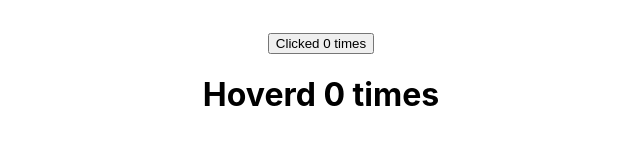
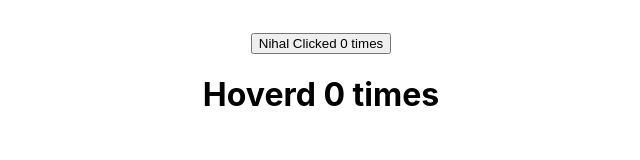
Before and after one commit to nihalshanp/learning-react, a React (Create React App) app: page / in a window 1280 px wide. Shown: the top 160 px of the page, without its empty margins (319-959 px from the left). Built offline with nearby package versions, Linux system fonts and the light colour scheme.

Commit message:
learned sending props and multiple argument in HOC

```diff
--- a/src/App.js
+++ b/src/App.js
@@ -7,7 +7,7 @@ class App extends Component {
   render(){
   return (
     <div className="App">
-        <ClickCounter/>
+        <ClickCounter name='Nihal'/>
         <HoverCounter/>
     </div>
   );
--- a/src/Component/ClickCounter.js
+++ b/src/Component/ClickCounter.js
@@ -8,10 +8,10 @@ class ClickCounter extends Component {
         const { count, incrementCount } = this.props
         return (
             <div>
-                <button onClick={incrementCount}>Clicked {count} times</button>
+                <button onClick={incrementCount}> {this.props.name} Clicked {count} times</button>
             </div>
         )
     }
 }
 
-export default withCounter(ClickCounter)
+export default withCounter(ClickCounter, 5)
--- a/src/Component/HoverCounter.js
+++ b/src/Component/HoverCounter.js
@@ -12,4 +12,4 @@ class HoverCounter extends Component {
     }
 }
 
-export default withCounter(HoverCounter)
+export default withCounter(HoverCounter, 7)
--- a/src/Component/withCounter.js
+++ b/src/Component/withCounter.js
@@ -1,6 +1,6 @@
 import React from 'react';
 
-const withCounter = WrappedComponent => {
+const withCounter = (WrappedComponent, incrementNum) => {
 
     class WithCounter extends React.Component {
 
@@ -13,12 +13,17 @@ const withCounter = WrappedComponent => {
 
         incrementCount = () => {
             this.setState(prevState => {
-                return { count: prevState.count + 1 }
+                return {
+                    count: prevState.count + incrementNum ? incrementNum : 1
+                }
             })
         }
 
         render(){
-            return <WrappedComponent incrementCount={this.incrementCount} count={this.state.count}/>
+            return <WrappedComponent
+            incrementCount={this.incrementCount}
+            count={this.state.count}
+            {... this.props}/>
         }
     }
 
```
